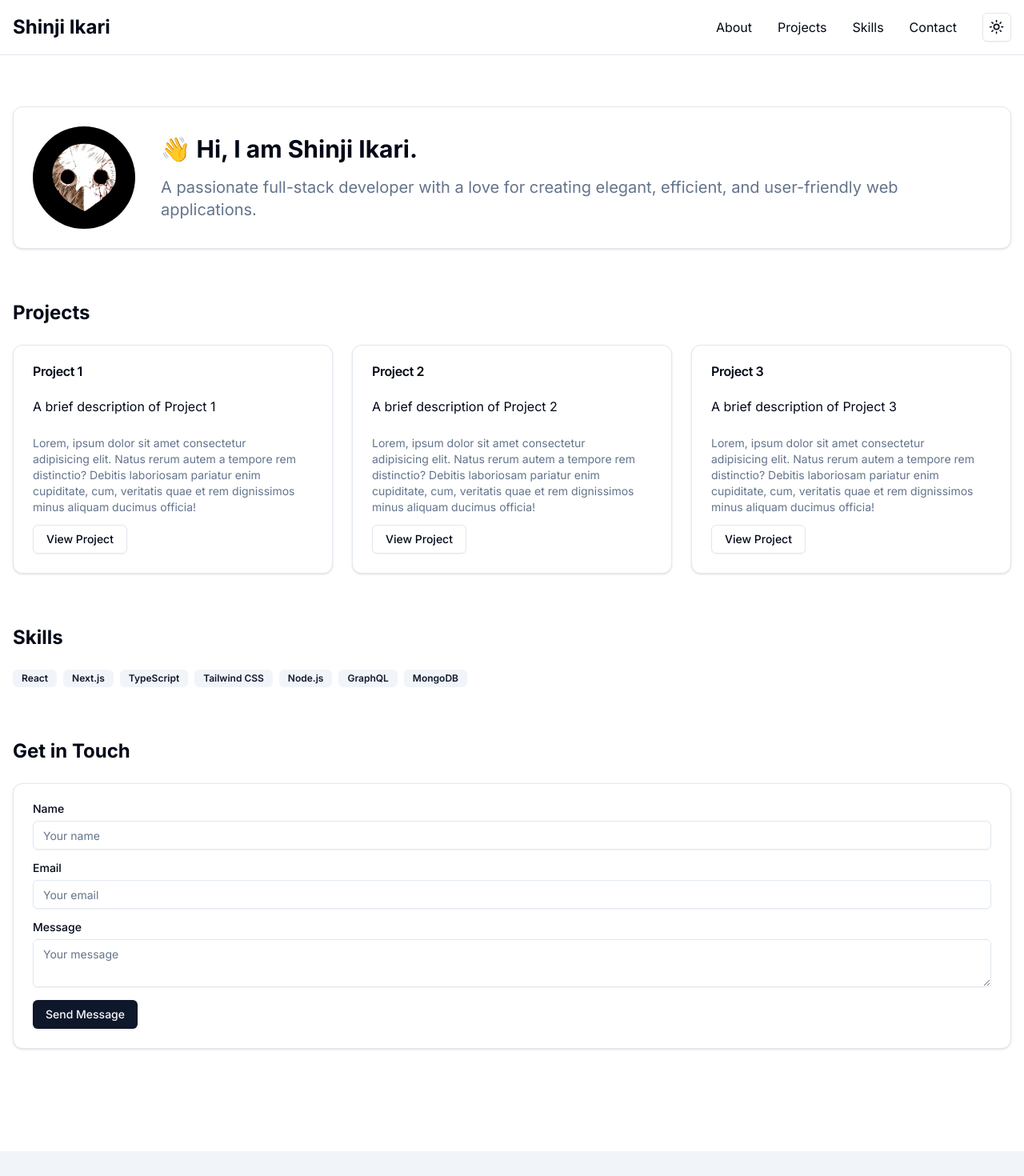
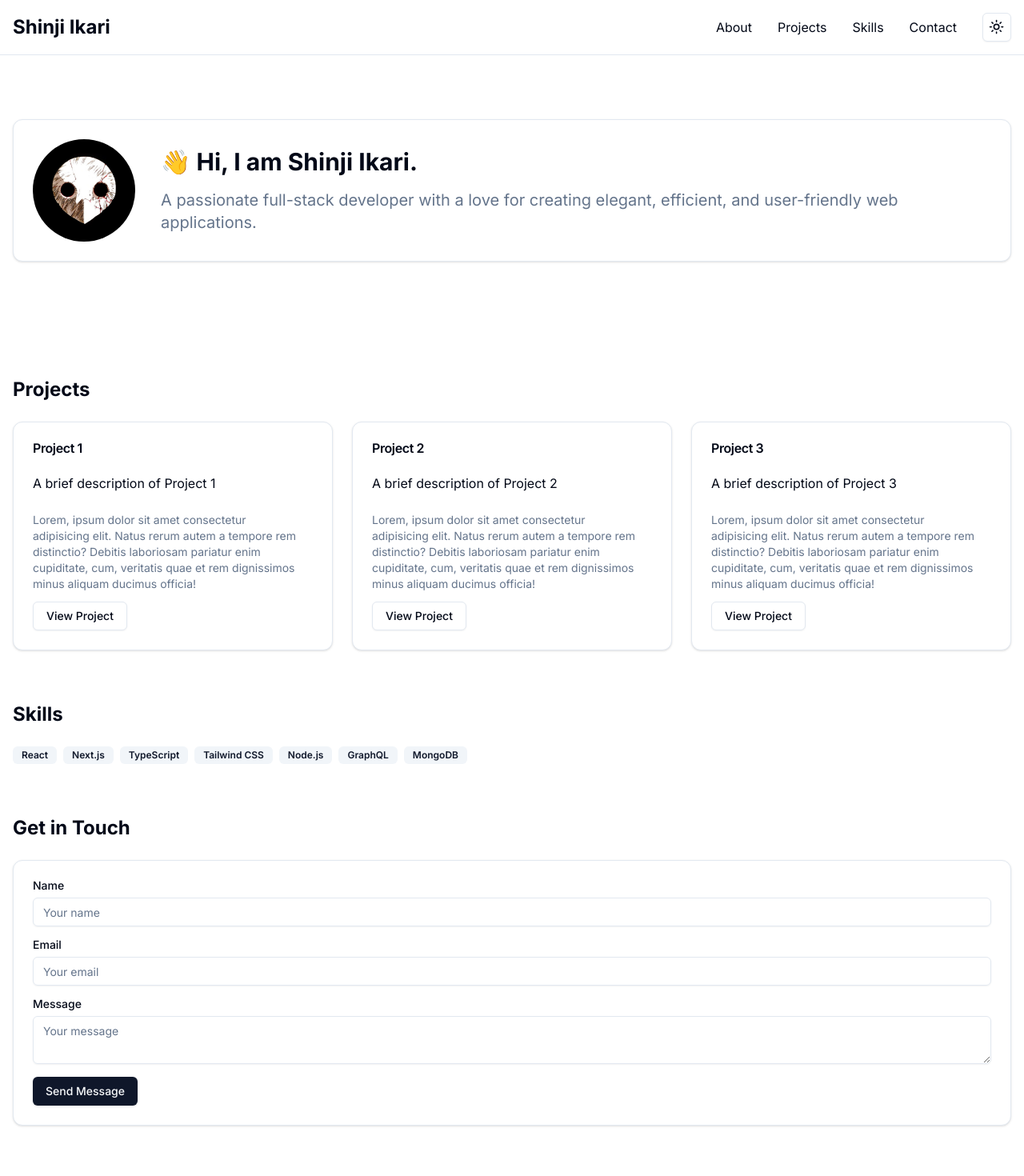
Before and after one commit to shinji29/portfolio, a Next.js app: page / in a window 1280 px wide. Shown: the top 1470 px of the page at 80% size. Built offline with nearby package versions, Linux system fonts and the light colour scheme.

Commit message:
Added padding to the top on all sections

```diff
--- a/src/app/page.tsx
+++ b/src/app/page.tsx
@@ -28,7 +28,7 @@ export default function Portfolio() {
   useEffect(() => {
     const handleScroll = () => {
       const currentScrollPos = window.scrollY;
-      setVisible(prevScrollPos > currentScrollPos || currentScrollPos < 50);
+      setVisible(prevScrollPos > currentScrollPos || currentScrollPos < 10);
       setPrevScrollPos(currentScrollPos);
     };
 
@@ -67,8 +67,10 @@ export default function Portfolio() {
           visible ? "md:translate-y-0" : "md:-translate-y-full"
         }`}
       >
-        <div className="container mx-auto md:p-4 p-2 flex justify-between items-center">
-          <h1 className="md:text-2xl text-xl font-bold">Shinji Ikari</h1>
+        <div className="container mx-auto md:p-4 p-3 flex justify-between items-center">
+          <h1 className="md:text-2xl text-xl font-bold">
+            <Link href={"/"}>Shinji Ikari</Link>
+          </h1>
           <div className="flex justify-center items-center gap-2">
             <nav className="hidden md:block md:mr-6">
               <ul className="flex flex-row justify-center items-center gap-8">
@@ -89,8 +91,8 @@ export default function Portfolio() {
         </div>
       </header>
 
-      <main className="container mx-auto px-4 py-16">
-        <section className="mb-16" id="about">
+      <main className="container mx-auto px-4">
+        <section className="mb-20 pt-20" id="about">
           <Card>
             <CardContent className="flex flex-col md:flex-row items-center gap-8 p-6">
               <Avatar className="w-32 h-32">
@@ -110,7 +112,7 @@ export default function Portfolio() {
           </Card>
         </section>
 
-        <section id="projects" className="mb-16">
+        <section id="projects" className="pt-16">
           <h2 className="text-2xl font-bold mb-6">Projects</h2>
           <div className="grid gap-6 md:grid-cols-2 lg:grid-cols-3">
             {projects.map((project, index) => (
@@ -135,7 +137,7 @@ export default function Portfolio() {
           </div>
         </section>
 
-        <section id="skills" className="mb-16">
+        <section id="skills" className="pt-16">
           <h2 className="text-2xl font-bold mb-6">Skills</h2>
           <div className="flex flex-wrap gap-2">
             {skills.map((skill, index) => (
@@ -146,7 +148,7 @@ export default function Portfolio() {
           </div>
         </section>
 
-        <section id="contact">
+        <section id="contact" className="pt-16">
           <h2 className="text-2xl font-bold mb-6">Get in Touch</h2>
           <Card>
             <CardContent className="p-6">
```
